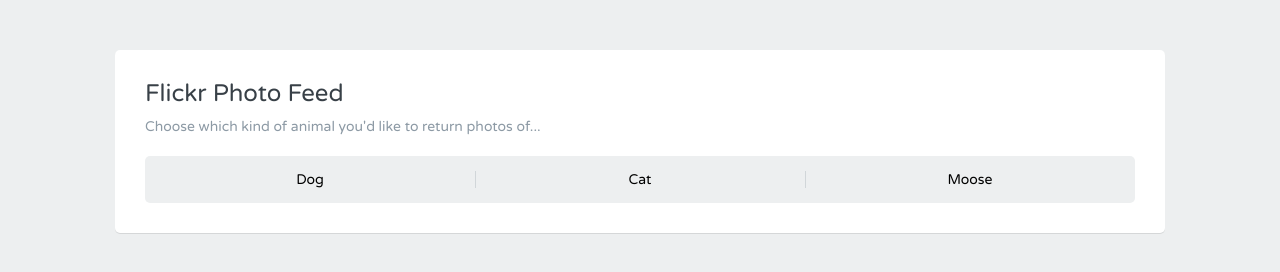
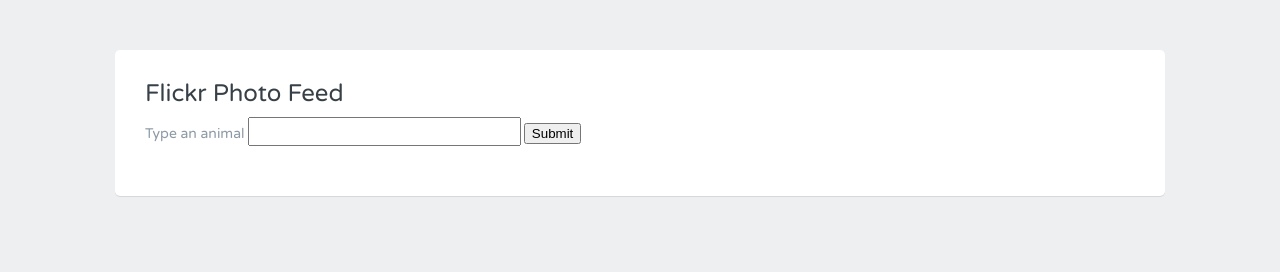
Before and after one commit to Dorani/Pics-Api, a plain HTML site: page index.html in a window 1280 px wide. Drawn offline with nearby package versions, Linux system fonts and the light colour scheme.

Commit message:
ajusted index to reflect in label, search bar

```diff
--- a/index.html
+++ b/index.html
@@ -16,14 +16,12 @@
         <div class="grid-100">
           <div class="heading">
             <h1>Flickr Photo Feed</h1>
-            <p>Choose which kind of animal you'd like to return photos of...</p>
-          </div>
-          <ul class="filter-select">
-            <li><button>Dog</button></li>
-            <li><button>Cat</button></li>
-            <li><button>Moose</button></li>
-          </ul>
-        </div>
+
+        </form>
+            <label for="search"> Type an animal </label>
+            <input type="search" name="search" id="search">
+            <input type="submit" name="search" id="submit">
+        </form>
 
         <div id="photos">
 
```
